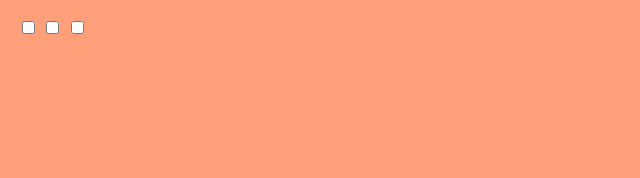
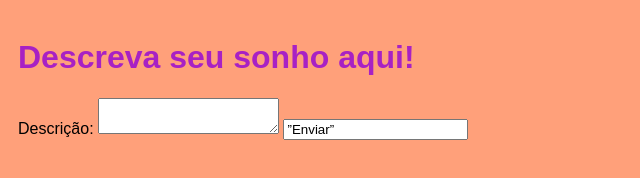
Before and after one commit to francinemaia/MiniCampProg, a plain HTML site: page Landing Page/index.html in a window 1280 px wide. Shown: the whole page, without its empty margins (0-640 px from the left). Drawn offline with Linux system fonts and the light colour scheme.

Commit message:
Testing ideas

```diff
--- a/Landing Page/index.html
+++ b/Landing Page/index.html
@@ -11,10 +11,12 @@
   </head>
 
   <body>
-    <div class="book">
-      <input type="checkbox" id="c1">
-      <input type="checkbox" id="c2">
-      <input type="checkbox" id="c3">
+    <h1>Descreva seu sonho aqui!</h1>
+    <form action=”#”>
+      <label for=”dreamDescription”>Descrição:</label>
+      <textarea name=”dreamDescription” id=”dreamDescription” rows=”6”></textarea>
+      <input type=”submit” value=”Enviar”>
+    </form>
 
     </div>
     <script defer src="./js/script.js"></script>
```
